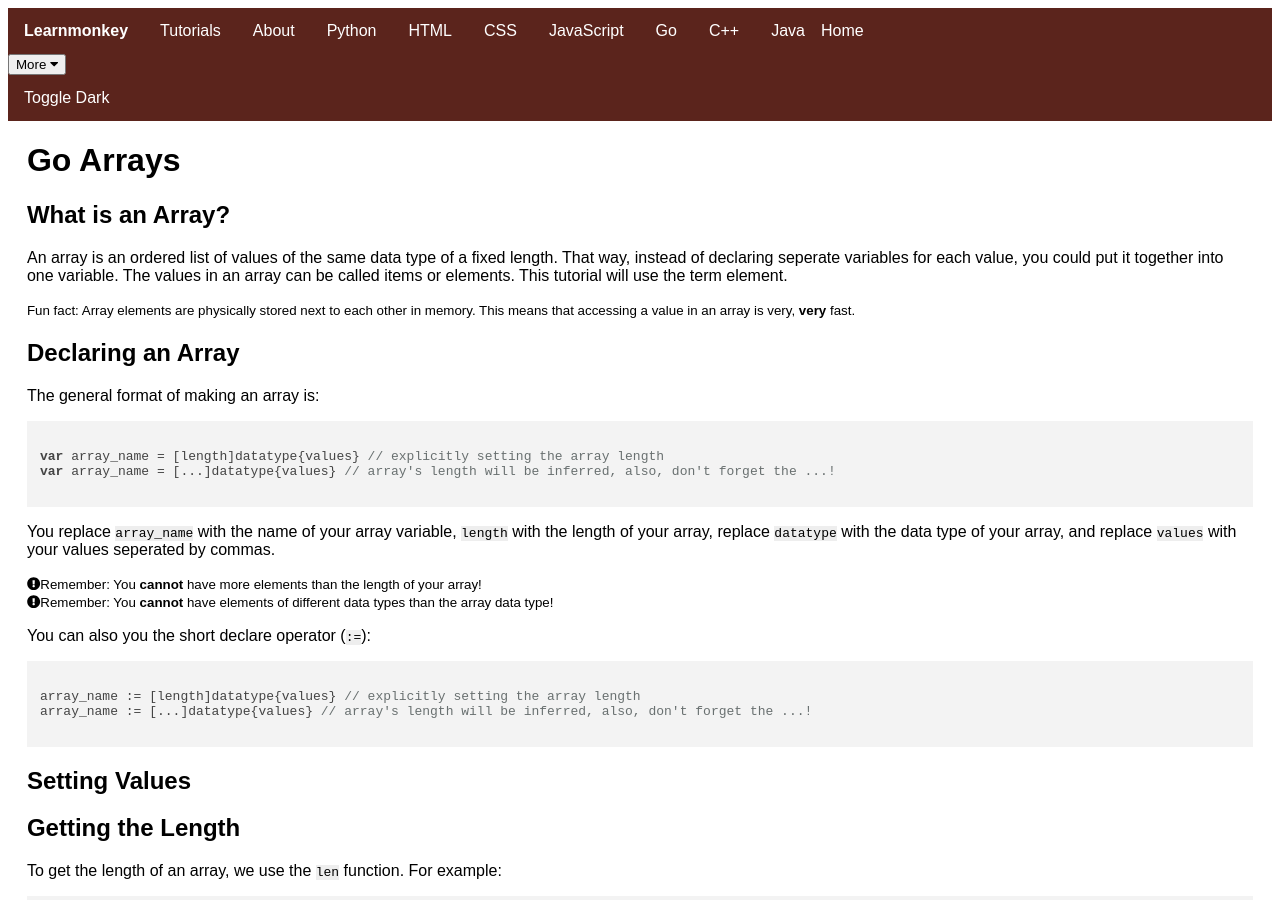
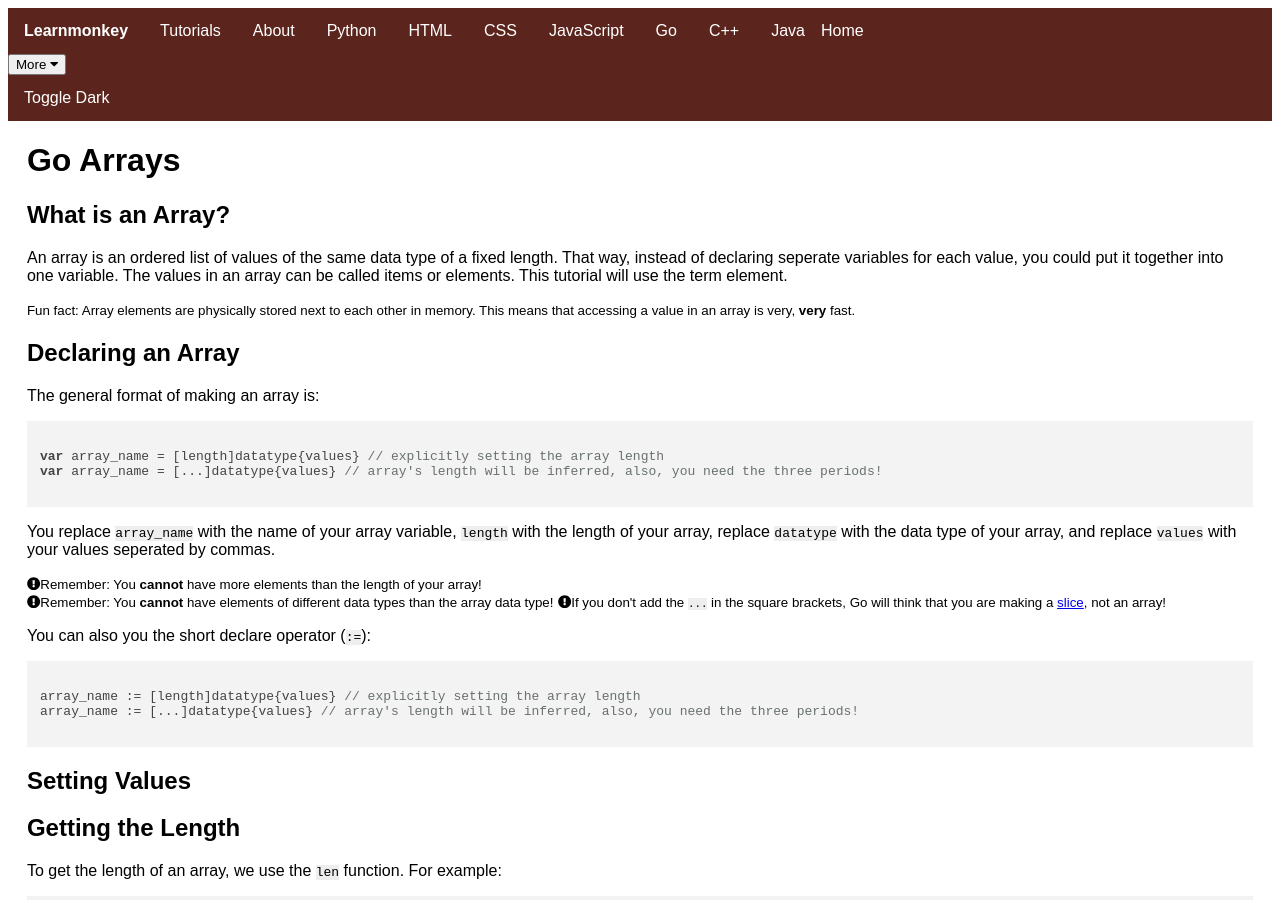
Before and after one commit to learnmonkey/learnmonkey.github.io, a Jekyll site: the page built from programming/golang/arrays.html, in a window 1280 px wide and 900 px high. Built offline with Jekyll 4.4.1, drawn with Linux system fonts in a browser that asks for light colours; nearby versions of some CDN libraries.

Commit message:
Add warning

```diff
--- a/programming/golang/arrays.html
+++ b/programming/golang/arrays.html
@@ -17,15 +17,16 @@ layout: golang
     <p>The general format of making an array is: </p>
     <pre><code class="language-go">
 var array_name = [length]datatype{values} // explicitly setting the array length
-var array_name = [...]datatype{values} // array's length will be inferred, also, don't forget the ...!
+var array_name = [...]datatype{values} // array's length will be inferred, also, you need the three periods!
     </code></pre>
     <p>You replace <code>array_name</code> with the name of your array variable, <code>length</code> with the length of your array, replace <code>datatype</code> with the data type of your array, and replace <code>values</code> with your values seperated by commas.</p>
     <small><i class="fas fa-exclamation-circle"></i>Remember: You <strong>cannot</strong> have more elements than the length of your array!</small><br>
     <small><i class="fas fa-exclamation-circle"></i>Remember: You <strong>cannot</strong> have elements of different data types than the array data type!</small>
+    <small><i class="fas fa-exclamation-circle"></i>If you don't add the <code>...</code> in the square brackets, Go will think that you are making a <a href="/programming/golang/slices/">slice</a>, not an array!</small>
     <p>You can also you the short declare operator (<code>:=</code>):</p>
     <pre><code class="language-go">
 array_name := [length]datatype{values} // explicitly setting the array length
-array_name := [...]datatype{values} // array's length will be inferred, also, don't forget the ...!
+array_name := [...]datatype{values} // array's length will be inferred, also, you need the three periods!
     </code></pre>
 </section>
 
```
